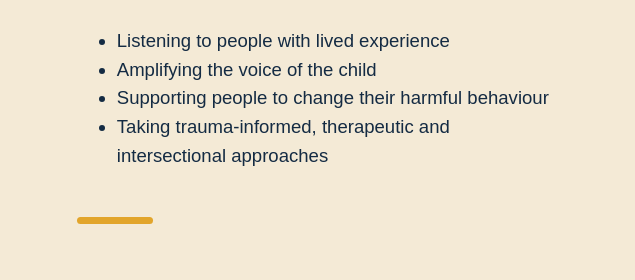
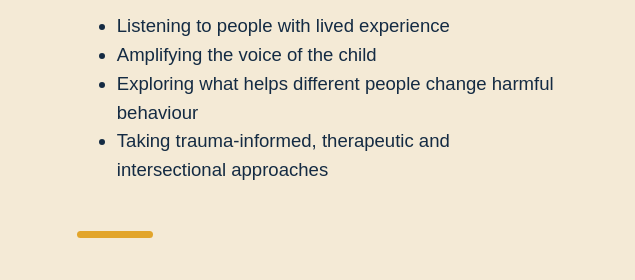
Before and after one commit to timothyconsulting/tim-watson-consultancy, a plain HTML site: page index.html in a window 1280 px wide. Shown: the part 382-662 px from the top of the page, 0-635 px from the left. Drawn offline with Linux system fonts and the light colour scheme.

Commit message:
Reword behaviour change bullet
Co-Authored-By: Claude Opus 5.5 <noreply@anthropic.com>
Claude-Session: https://claude.ai/code/session_01BxLFr8vun5Gthbb7MDut3v

```diff
--- a/index.html
+++ b/index.html
@@ -126,7 +126,7 @@ footer{background:var(--navy);color:white;padding:18px 0;font-size:12px}
 <ul class="lead">
   <li>Listening to people with lived experience</li>
   <li>Amplifying the voice of the child</li>
-  <li>Supporting people to change their harmful behaviour</li>
+  <li>Exploring what helps different people change harmful behaviour</li>
   <li>Taking trauma-informed, therapeutic and intersectional approaches</li>
 </ul>
 
```
